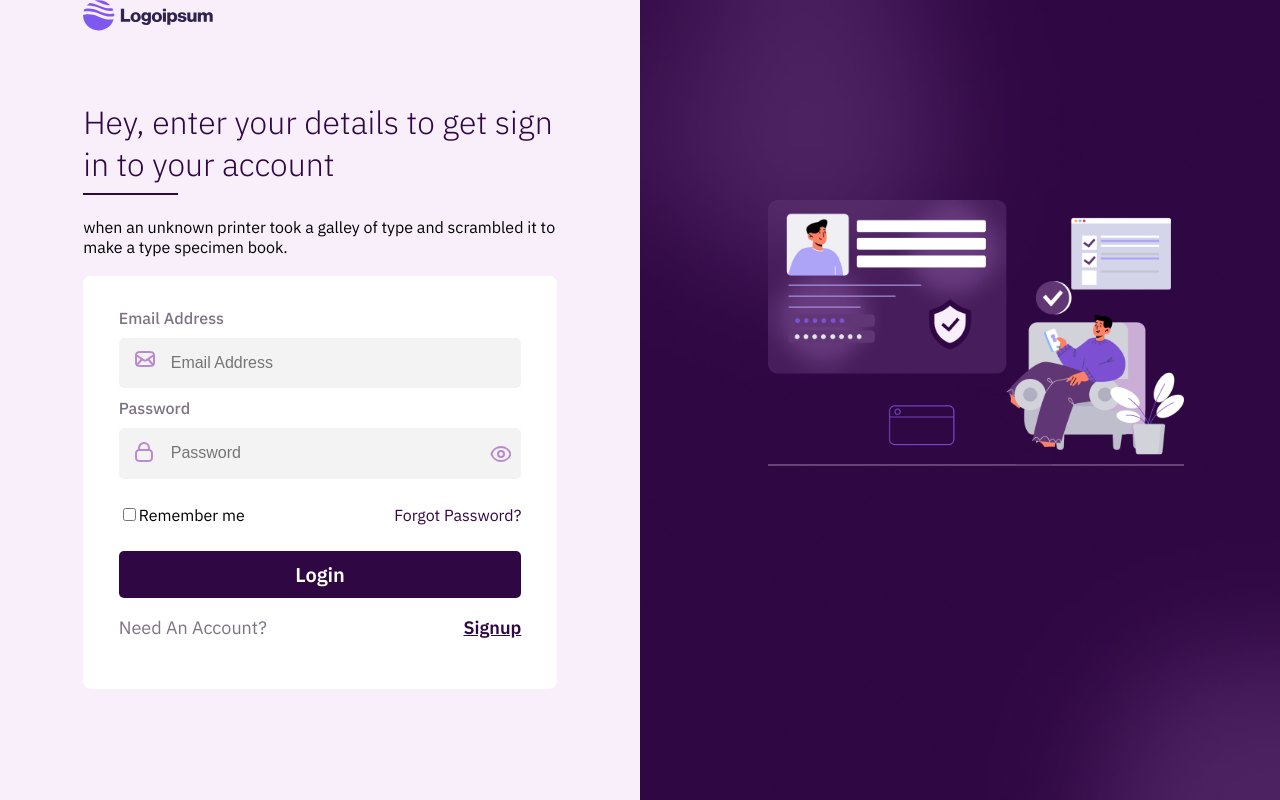
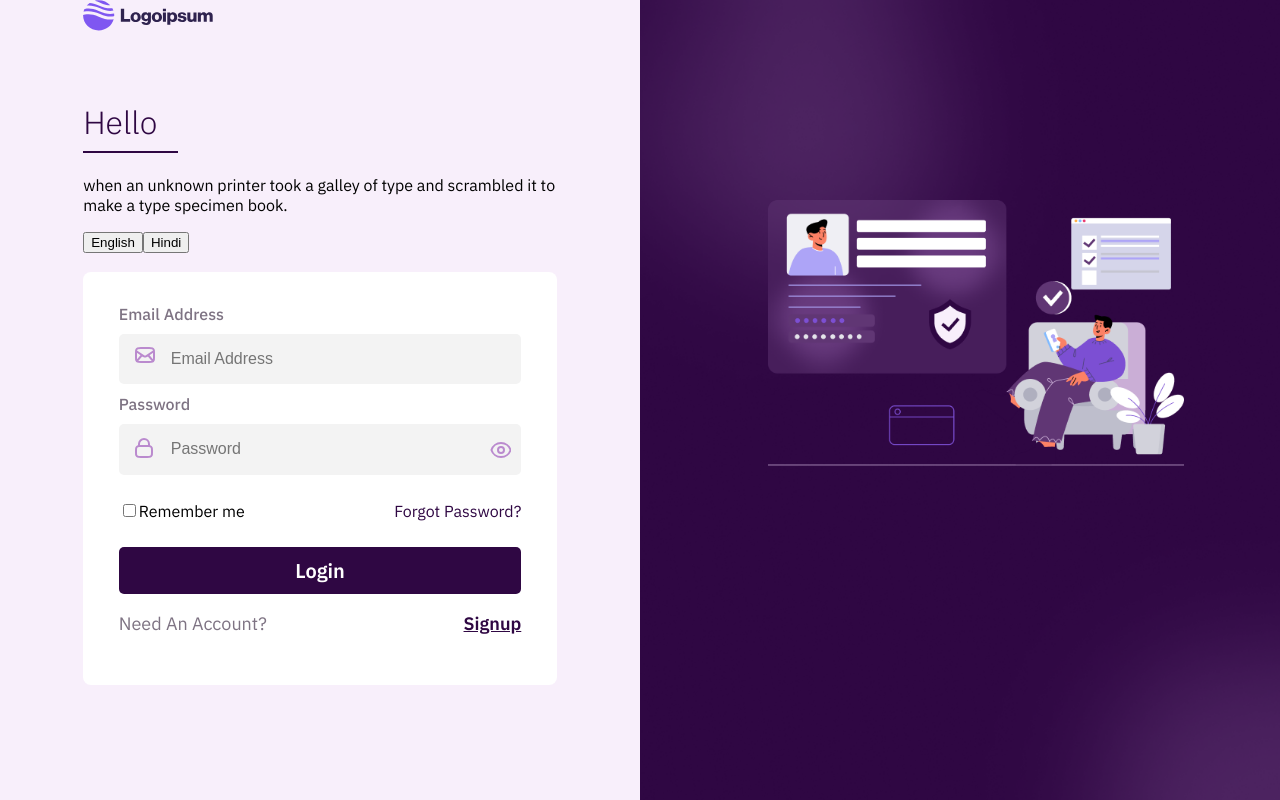
Before and after one commit to altamash2000/online_practice, a React (Create React App) app: page /auth in a window 1280 px wide. Built offline with nearby package versions, Linux system fonts and the light colour scheme.

Commit message:
commit 10/18

```diff
--- a/package.json
+++ b/package.json
@@ -7,8 +7,11 @@
     "@testing-library/react": "^13.4.0",
     "@testing-library/user-event": "^13.5.0",
     "formik": "^2.2.9",
+    "i18next": "^21.10.0",
+    "i18next-browser-languagedetector": "^6.1.8",
     "react": "^18.2.0",
     "react-dom": "^18.2.0",
+    "react-i18next": "^11.18.6",
     "react-router-dom": "^6.4.2",
     "react-scripts": "5.0.1",
     "styled-components": "^5.3.6",
--- a/src/Pages/auth/login/index.js
+++ b/src/Pages/auth/login/index.js
@@ -1,31 +1,58 @@
-import React from 'react';
-import { useNavigate } from 'react-router-dom';
+import React from "react";
+import { useNavigate } from "react-router-dom";
 import * as Yup from "yup";
-import { EyeIcon, MailIcon, PasswordIcon } from '../../../assets/icon/inputIcon';
-import { emailregex, passwordRegex } from '../../../assets/regex';
-import CustomButton from '../../../customComponents/button/customButton';
-import CustomInput from '../../../customComponents/customTextInput';
-import FormFooter from '../../../customComponents/form-footer/form-footer';
-import UnderLineText from '../../../customComponents/under-line-text/underLineText';
-import { ThemeColors } from '../../../theme/theme';
-import CustomCard from '../../../customComponents/card/CustomCard';
+import {
+  EyeIcon,
+  MailIcon,
+  PasswordIcon,
+} from "../../../assets/icon/inputIcon";
+import { emailregex, passwordRegex } from "../../../assets/regex";
+import CustomButton from "../../../customComponents/button/customButton";
+import CustomInput from "../../../customComponents/customTextInput";
+import FormFooter from "../../../customComponents/form-footer/form-footer";
+import UnderLineText from "../../../customComponents/under-line-text/underLineText";
+import { ThemeColors } from "../../../theme/theme";
+import CustomCard from "../../../customComponents/card/CustomCard";
+import { useTranslation, Trans } from "react-i18next";
+import { Formik } from "formik";
+const lang = {
+  en: { nativeName: "English" },
+  hi: { nativeName: "Hindi" },
+};
 
-import { Formik } from "formik";
 const LoginPage = ({ auth, setAuth, setHeight, height }) => {
+  const { t, i18n } = useTranslation();
   const { innerWidth: width } = window;
   const navigate = useNavigate();
 
   const signUp = () => {
-    console.log("innerwidth", width)
-    width <= 480 && setHeight(true)
-    navigate("sign-up")
-  }
+    console.log("innerwidth", width);
+    width <= 480 && setHeight(true);
+    navigate("sign-up");
+  };
   const forgotPass = () => {
-    navigate('forgot-password')
-  }
+    navigate("forgot-password");
+  };
   return (
     <section>
-      <UnderLineText text='Hey, enter your details to get sign in to your account' subText='when an unknown printer took a galley of type and scrambled it to make a type specimen book.' />
+      <UnderLineText
+        value={{
+          heading: t("authPage.greeting"),
+          subText: t("authPage.subHeading"),
+        }}
+      />
+
+      <div>
+        {Object.keys(lang).map((lng) => (
+          <button
+            type="submit"
+            key={lng}
+            onClick={() => i18n.changeLanguage(lng)}
+          >
+            {lang[lng].nativeName}
+          </button>
+        ))}
+      </div>
       <CustomCard>
         <Formik
           initialValues={{ email: "", password: "" }}
@@ -34,38 +61,76 @@ const LoginPage = ({ auth, setAuth, setHeight, height }) => {
             alert(JSON.stringify(values, null, 2));
           }}
           validationSchema={Yup.object().shape({
-            email: Yup.string().email().required("Email is Required").matches(emailregex, "Email is not valid"),
-            password: Yup.string().required("Password is required").matches(passwordRegex, "Password is not valid"),
+            email: Yup.string()
+              .email()
+              .required("Email is Required")
+              .matches(emailregex, "Email is not valid"),
+            password: Yup.string()
+              .required("Password is required")
+              .matches(passwordRegex, "Password is not valid"),
           })}
         >
           {(props) => {
-            const {
-              touched,
-              errors,
-              handleChange,
-              handleSubmit,
-            } = props;
+            const { touched, errors, handleChange, handleSubmit } = props;
             return (
               <form onSubmit={handleSubmit}>
-                <CustomInput name="email" id="email" onChange={handleChange} placeholder="Email Address" type="email" label="Email Address" lefticon={<MailIcon />} righticon={""} />
-                {errors.email && touched.email && (<div className="input-feedback">{errors.email}</div>)}
-                <CustomInput name="password" id="passowrd" onChange={handleChange} placeholder="Password" label="Password" lefticon={<PasswordIcon />} righticon={<EyeIcon />} />
-                {errors.password && touched.password && (<div className="input-feedback">{errors.password}</div>)}
-                <div style={{ display: 'flex', flexDirection: 'row', justifyContent: 'space-between', }}>
-                  <p><input type="checkbox" value="RememberMe" />Remember me</p>
-                  <p style={{ color: ThemeColors.primary }} className="pointer" onClick={forgotPass} >Forgot Password?</p>
+                <CustomInput
+                  name="email"
+                  id="email"
+                  onChange={handleChange}
+                  placeholder="Email Address"
+                  type="email"
+                  label="Email Address"
+                  lefticon={<MailIcon />}
+                  righticon={""}
+                />
+                {errors.email && touched.email && (
+                  <div className="input-feedback">{errors.email}</div>
+                )}
+                <CustomInput
+                  name="password"
+                  id="passowrd"
+                  onChange={handleChange}
+                  placeholder="Password"
+                  label="Password"
+                  lefticon={<PasswordIcon />}
+                  righticon={<EyeIcon />}
+                />
+                {errors.password && touched.password && (
+                  <div className="input-feedback">{errors.password}</div>
+                )}
+                <div
+                  style={{
+                    display: "flex",
+                    flexDirection: "row",
+                    justifyContent: "space-between",
+                  }}
+                >
+                  <p>
+                    <input type="checkbox" value="RememberMe" />
+                    Remember me
+                  </p>
+                  <p
+                    style={{ color: ThemeColors.primary }}
+                    className="pointer"
+                    onClick={forgotPass}
+                  >
+                    Forgot Password?
+                  </p>
                 </div>
                 <CustomButton title="Login" type="submit" />
-                <FormFooter leftText='Need An Account?' rightClick={signUp} rightText='Signup' />
+                <FormFooter
+                  leftText="Need An Account?"
+                  rightClick={signUp}
+                  rightText="Signup"
+                />
               </form>
             );
           }}
         </Formik>
       </CustomCard>
+    </section>
+  );
+};
 
-
-    </section>
-  )
-}
-
-export default LoginPage
+export default LoginPage;
--- /dev/null
+++ b/src/assets/iI8/english.json
@@ -0,0 +1,8 @@
+{
+    "translation":{
+        "authPage": {
+            "greeting": "Hello",
+            "subHeading": "when an unknown printer took a galley of type and scrambled it to make a type specimen book."
+        }
+    }
+}
--- /dev/null
+++ b/src/assets/iI8/hindi.json
@@ -0,0 +1,8 @@
+{
+    "translation":{
+        "authPage": {
+            "greeting": "नमस्ते",
+            "subHeading": "जब एक अज्ञात मुद्रक ने गैली का प्रकार लिया और उसे एक प्रकार की नमूना पुस्तक बनाने के लिए हाथापाई की।"
+        }
+    }
+}
--- a/src/customComponents/under-line-text/underLineText.js
+++ b/src/customComponents/under-line-text/underLineText.js
@@ -2,7 +2,8 @@ import React from 'react'
 import styled from 'styled-components'
 import { ThemeColors } from '../../theme/theme'
 
-export default function UnderLineText({ text, subText }) {
+export default function UnderLineText(props) {
+    const {subText, heading} = props.value;
     const P = styled.p`
         color: ${ThemeColors.primary};
         position: relative;
@@ -20,7 +21,7 @@ export default function UnderLineText({ text, subText }) {
         `;
     return (
         <>
-            <P>{text}</P>
+            <P>{heading}</P>
             <p>{subText}</p>
         </>
     )
--- /dev/null
+++ b/src/i18next.js
@@ -0,0 +1,24 @@
+import i18n from "i18next";
+import { initReactI18next } from "react-i18next";
+import LanguageDetector from "i18next-browser-languagedetector";
+import translationEN from "./assets/iI8/english.json";
+import translationIN from "./assets/iI8/hindi.json";
+
+const resources = {
+  en: translationEN,
+  hi: translationIN,
+};
+
+i18n.use(LanguageDetector)
+  .use(initReactI18next)
+  .init({
+    compatibilityJSON: "v3",
+    lng: 'en',
+    fallbackLng:'en-GB',
+    resources,
+    interpolation: {
+      escapeValue: false
+    },
+  });
+
+export default i18n;
--- a/src/index.js
+++ b/src/index.js
@@ -4,7 +4,7 @@ import './index.css';
 import App from './App';
 import reportWebVitals from './reportWebVitals';
 import { BrowserRouter } from 'react-router-dom';
-
+import "./i18next"
 const root = ReactDOM.createRoot(document.getElementById('root'));
 root.render(
   <React.StrictMode>
```
Also changed, not shown: src/translateconfig.js (added), 1 other file (tests, documents, lock files or other folders).
